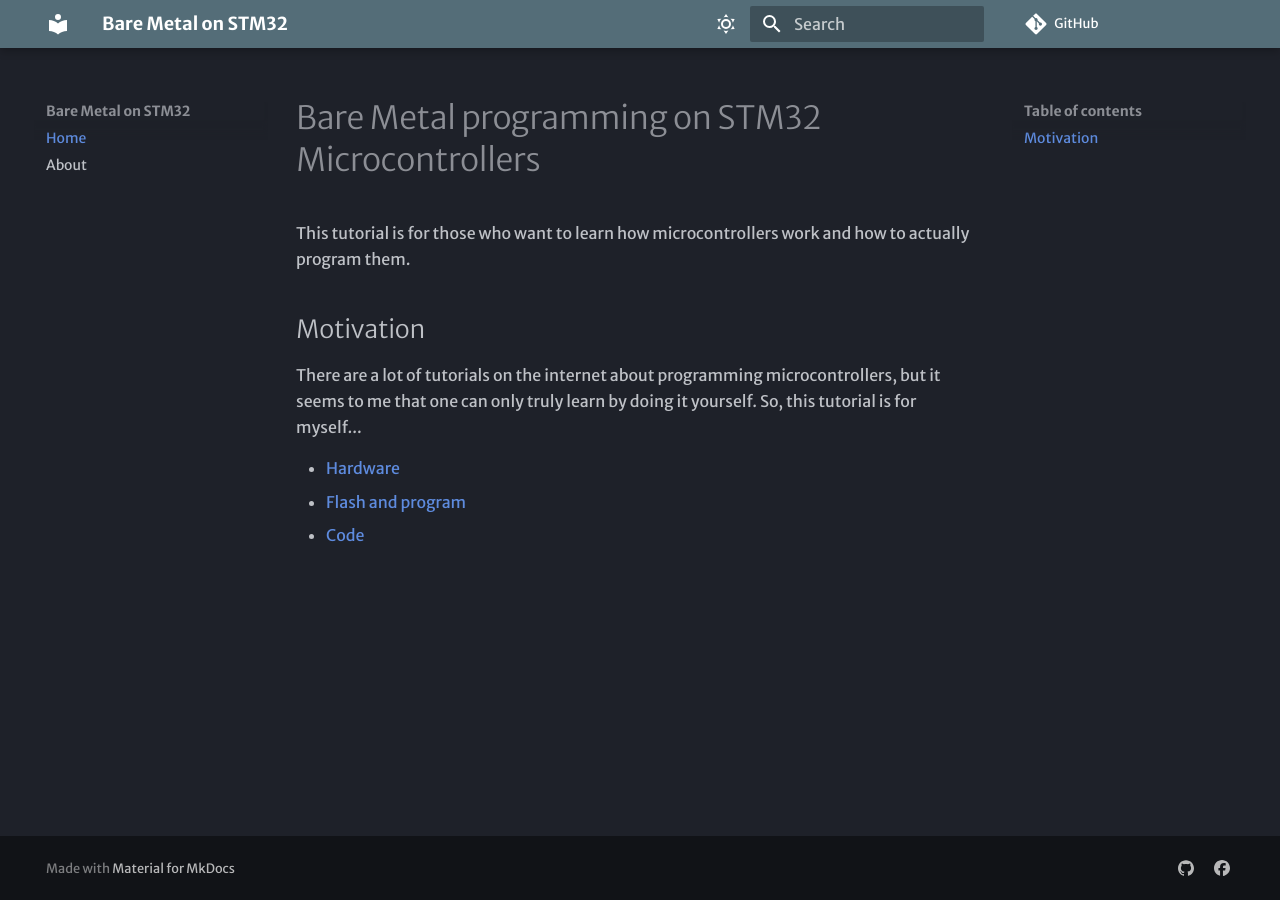
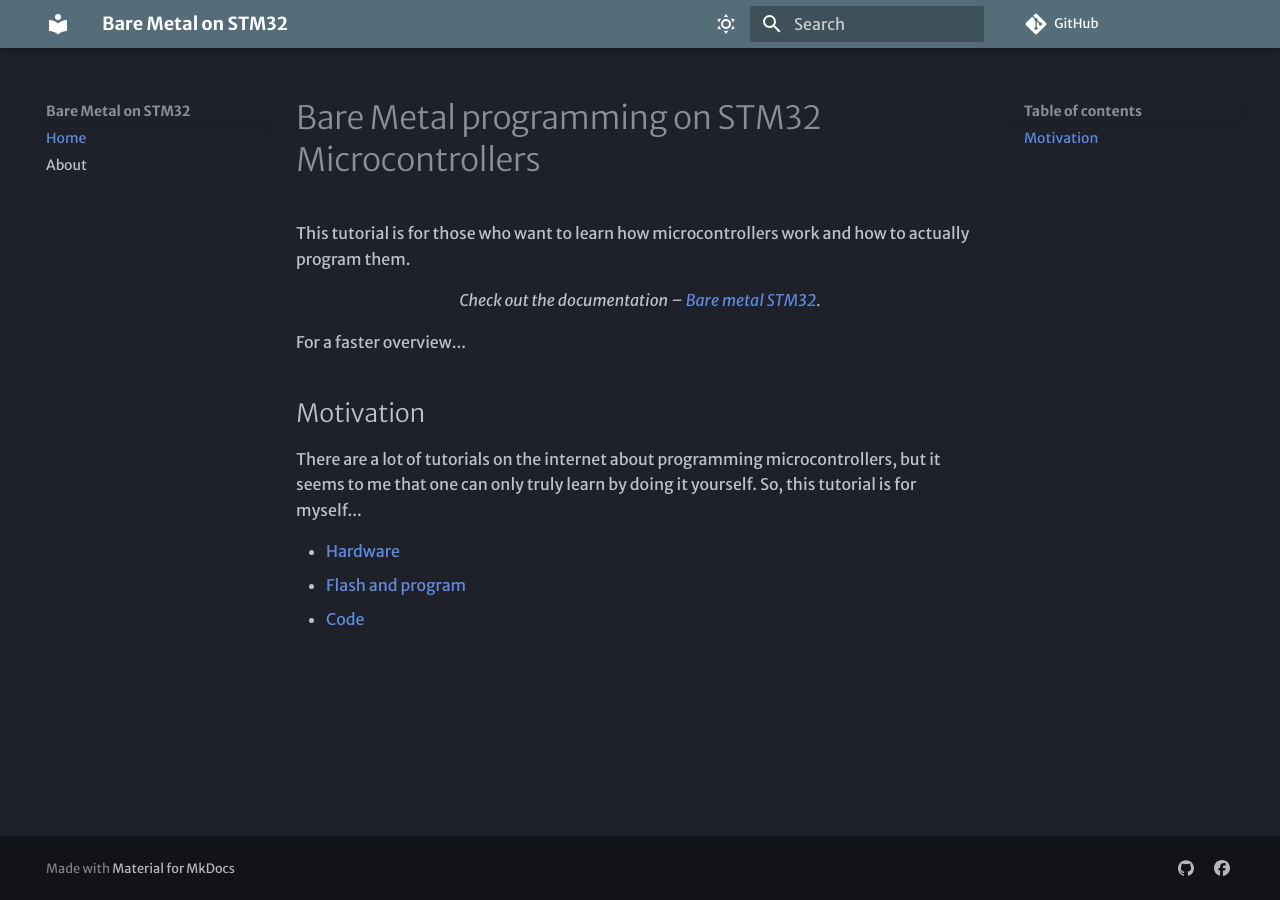
Before and after one commit to Emersonandrey11/BareSTM32, an MkDocs documentation site: the page built from docs/index.md, in a window 1280 px wide. Built offline with MkDocs 1.6.1 and Material for MkDocs 9.7.7, drawn with Linux system fonts in a browser that asks for light colours.

```diff
--- a/docs/index.md
+++ b/docs/index.md
@@ -1,6 +1,17 @@
 # Bare Metal programming on STM32 Microcontrollers
 
 This tutorial is for those who want to learn how microcontrollers work and how to actually program them.
+
+<p align="center">
+  <em>
+    Check out the documentation –
+    <a
+      href="https://emersonandrey11.github.io/BareSTM32/"
+    >Bare metal STM32</a>.
+  </em>
+</p>
+
+For a faster overview...
 
 ## Motivation
 
```
Also changed, not shown: site/index.html, site/search/search_index.json.
